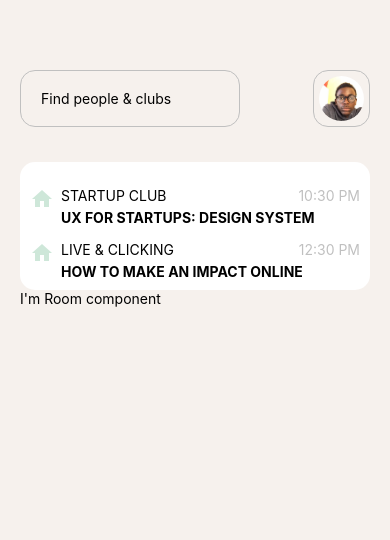
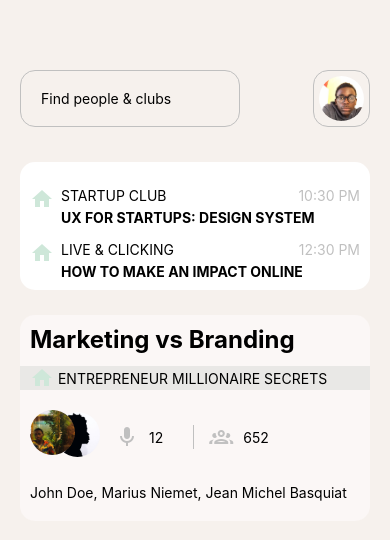
Before and after one commit to niemet0502/clubhouse-redesign, a React Native app: screen / in a window 390 px wide. Shown: the top 540 px of the page. Built offline with nearby package versions, Linux system fonts and the light colour scheme.

Commit message:
main :: Room component Done !

```diff
--- a/components/Room.js
+++ b/components/Room.js
@@ -1,14 +1,114 @@
 import React from 'react';
-import { View, Text, StyleSheet, TouchableOpacity } from 'react-native';
-
+import { View, Text, StyleSheet, TouchableOpacity, Image } from 'react-native';
+import { MaterialCommunityIcons } from '@expo/vector-icons';
 export default function Room() {
   return (
-    <View>
-      <Text>I'm Room component</Text>
+    <View style={styles.container}>
+      <Text style={styles.roomTitle}>Marketing vs Branding</Text>
+      <View style={styles.roomDescription}>
+        <MaterialCommunityIcons name="home" size={24} color="#CEE7D9" />
+        <Text style={styles.title}> Entrepreneur millionaire secrets</Text>
+      </View>
+      <View style={styles.userContainer}>
+        <View style={styles.profilContainer}>
+          <Image
+              style={styles.userProfil}
+              source={require('../assets/user2.jpeg')}
+            />
+            <Image
+              style={styles.secondUserProfil}
+              source={require('../assets/trojan.jpg')}
+            />
+        </View>
+        <View style={styles.statContainer}>
+          <View style={styles.microphone}>
+            <MaterialCommunityIcons name="microphone" size={24} color="#C0C0C0" />
+            <Text style={styles.number}>12</Text>
+          </View>
+          <View style={styles.account}>
+            <MaterialCommunityIcons name="account-group-outline" size={24} color="#C0C0C0" />
+            <Text style={styles.number}>652</Text>
+          </View>
+        </View>
+
+      </View>
+      <View style={styles.accountName}>
+        <Text>John Doe, Marius Niemet, Jean Michel Basquiat</Text>
+      </View>
     </View>
   )
 }
 
 const styles = StyleSheet.create({
-
+  container:{
+    backgroundColor: '#FBF7F6',
+    marginTop: 25,
+    borderRadius: 15
+  },
+  roomTitle:{
+    fontSize: 24,
+    fontWeight: 'bold',
+    padding: 10,
+    marginBottom: 2
+  },
+  roomDescription:{
+    paddingLeft: 10,
+    backgroundColor: '#E9E8E6',
+    display: 'flex',
+    flexDirection: 'row',
+    alignItems: 'center'
+  },
+  title:{
+    textTransform: 'uppercase'
+  },
+  userContainer:{
+    paddingLeft: 10,
+    paddingTop: 20,
+    paddingBottom: 20,
+    flexDirection: 'row'
+  },
+  userProfil:{
+    width: 45,
+    height: 45,
+    borderRadius: 50,
+    zIndex: 1
+  },
+  secondUserProfil:{
+    width: 45,
+    height: 45,
+    borderRadius: 50,
+    zIndex: -1,
+    marginLeft: -20,
+    marginTop: 2
+  },
+  profilContainer:{
+    flexDirection: 'row',
+    paddingRight: 15
+  },
+  statContainer:{
+    flex: 1,
+    flexDirection: 'row',
+    marginTop: 15,
+    marginBottom: 15
+  },
+  microphone:{
+    flexDirection: 'row',
+    paddingRight: 30,
+    alignItems: 'center',
+    borderRightColor: '#C0C0C0',
+    borderRightWidth: 1,
+  },
+  account:{
+    flexDirection: 'row',
+    alignItems: 'center',
+    marginLeft: 15
+  },
+  number:{
+    marginLeft: 10
+  },
+  accountName:{
+    paddingLeft: 10,
+    paddingRight: 10,
+    marginBottom: 20
+  }
 })
```
